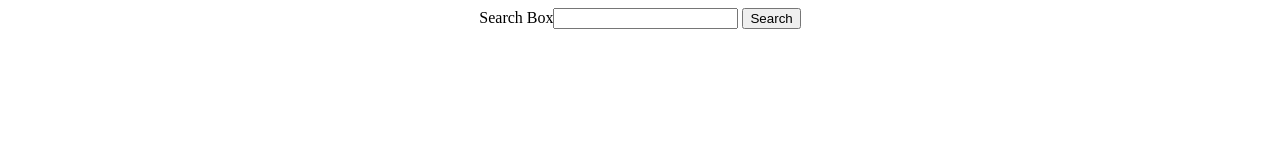
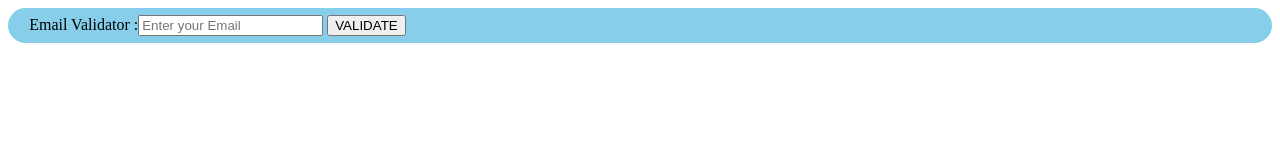
Before and after one commit to 12Faraz/search-engine, a plain HTML site: page index.html in a window 1280 px wide. Drawn offline with Linux system fonts and the light colour scheme.

Commit message:
changed button name

```diff
--- a/functions.js
+++ b/functions.js
@@ -217,7 +217,7 @@ but.addEventListener('click',searchfun);
 
 var numbers=[100,27,30,41,53];
 console.log(numbers.every(a=>a>20));
-*/
+
 var car=new Map([
 ['name','BMW'],
 ['color','black'],
@@ -235,3 +235,68 @@ var y=car.keys();
 console.log(y.next().value);
 console.log(y.next().value);
 console.log(y.next().value);
+
+const name="Faraz is walking in a park";
+console.log(name.startsWith("Far"));
+console.log(name.startsWith("az",3));
+console.log(name.endsWith("raz"));
+console.log(name.endsWith("walking",16));
+console.log(name.includes("Faraz"));
+console.log(name.includes("Faraz",2));|
+var email=document.getElementById("key");
+var button=document.getElementById("sb");
+email.value="";
+function validation(){
+	if(email.value.includes("@") && email.value.endsWith(".com")){
+        document.write("<b>Registered!"+email.value+" Successfully<b>");
+	}
+	else{
+		alert("Invaid Email");
+	}
+}
+
+button.addEventListener('click',validation)
+const name="Faraz is walkingf in a park";
+alert(name.toLowerCase());
+
+//console.log(verb.startsWith("man"));
+
+//console.log(verb.startsWith("is",4));
+
+//console.log(verb.endsWith("wal",10));
+//console.log(verb.includes("is",4));
+var email=document.getElementById("key");
+var button=document.getElementById("sb");
+
+function validator(){
+	if(email.value.includes("@") && email.value.endsWith(".com")){
+document.write(email.value+"  IS VALID");
+
+	}
+	else{
+		alert("INVALID EMAIL ADDRESS");
+	}
+}
+
+
+button.addEventListener('click',validator);*/
+
+const action="adasdas@gmail.com";
+const reg=/@gmail(?=.com)/; // @gmail should be followed by .com
+const reg1=/@gmail(?!.in)/; // @gmail shout not be followed by .in
+//here only @gmail is the part of match results
+const x=action.match(reg);
+const reg3=/(?<=@gmail).com/;// matches .com only if it is preceeded by @gmail
+const reg4=/(?<!@gmail).in/;// matches .in only if it is not proceeded by @gmail
+console.log(action.match(reg3));
+console.log((reg.test(action))); // matches RE with the actions string and returns TRUE or FALSE
+//alert(x);
+/*if(x==null){
+	alert("INVALID EMAIL");
+}
+else{
+	alert("valid email");
+}*/
+for(y in x){
+	console.log(x[y]);
+}
--- a/index.html
+++ b/index.html
@@ -5,11 +5,11 @@
     <link rel="stylesheet" type="text/css" href="style.css">
 </head>
 <body>
-<center>
-Search Box<input type='number' id='key'>
-<button id='sb'>Search</button>
+<div id="div">
+Email Validator :<input type='text' id='key' placeholder="Enter your Email" required>
+<button id='sb'>VALIDATE</button>
+</div>
 
-</center>
     <script type="text/javascript" src="functions.js"></script>
     </body>
 </html>
--- a/style.css
+++ b/style.css
@@ -1,3 +1,23 @@
 body{
 
 }
+#sb{
+   margin:0px;
+}
+#sb:hover{
+    display: inline-block;
+    padding: 0.3em 1.2em;
+    border-radius: 2em;
+    background-color: green;
+    border-color:#DDDDDD;
+    border:0.16em solid rgba(255, 255,255,0);
+}
+#div{
+     display: block;
+     margin: 0 auto;
+    padding: 0.3em 1.2em;
+    border-radius: 10em;
+    background-color: Skyblue;
+    border-color:#DDDDDD;
+    border:0.16em solid rgba(255, 255,255,0);
+}
```
